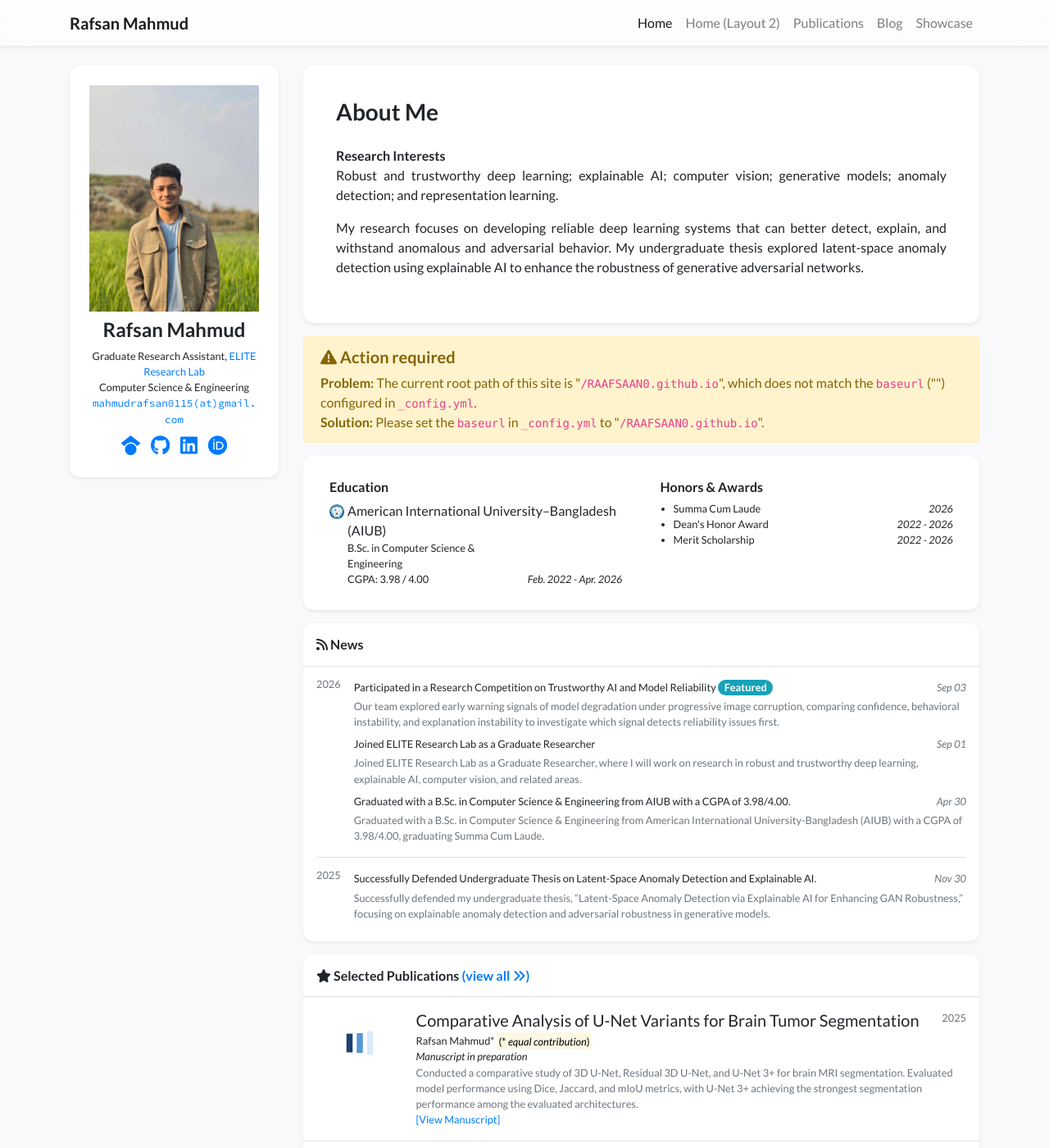
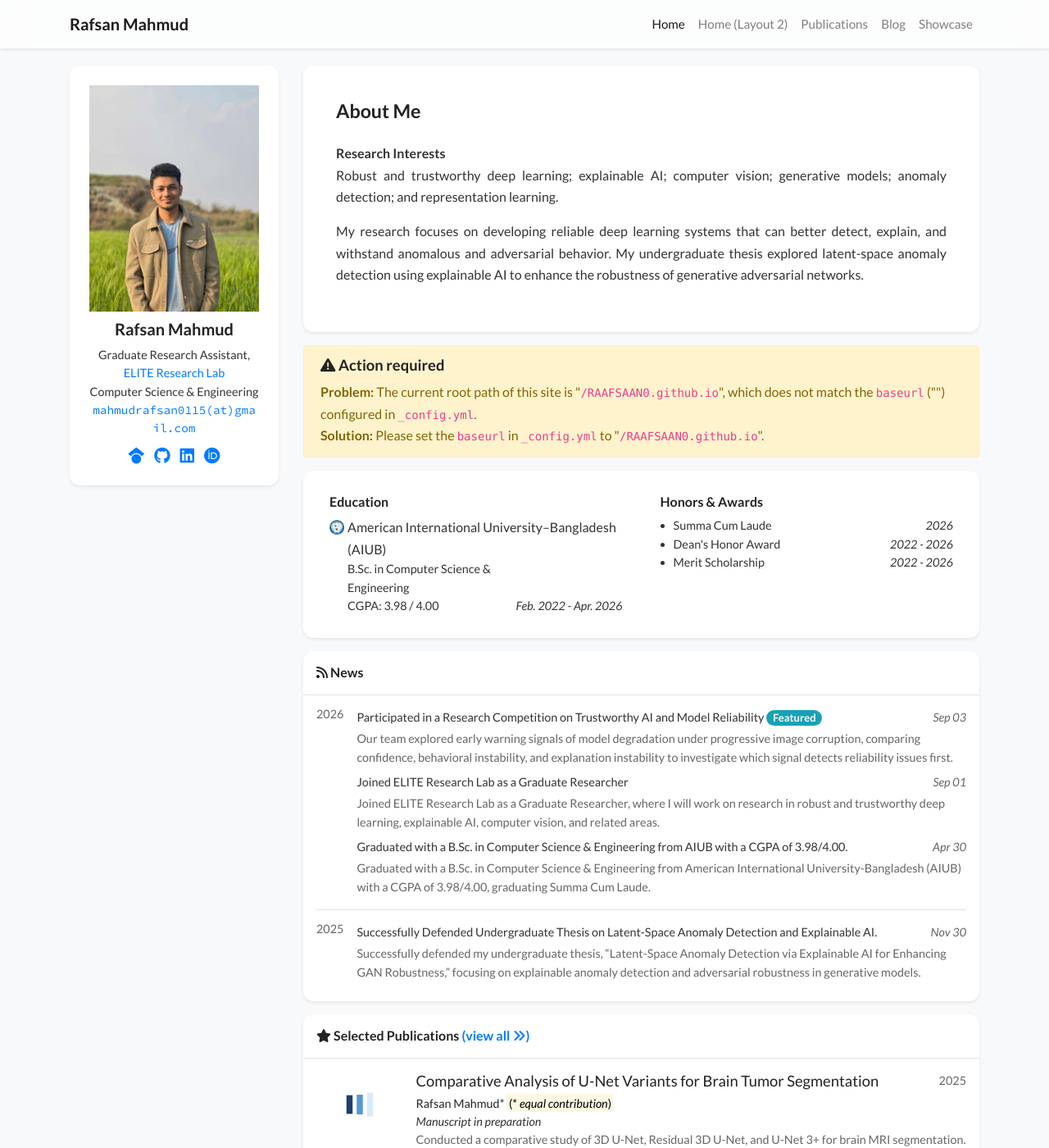
Before and after one commit to RAAFSAAN0/RAAFSAAN0.github.io, a Jekyll site: the page built from index.html, in a window 1280 px wide and 1400 px high. Shown: the whole window at 82% size. Built offline with Jekyll 4.4.1, drawn with Linux system fonts in a browser that asks for light colours; nearby versions of some CDN libraries; a style sheet for code colours, icons or effects is not loaded.

Commit message:
Update global.css

```diff
--- a/assets/css/global.css
+++ b/assets/css/global.css
@@ -1,25 +1,133 @@
 @charset "utf-8";
+
+/* ============================================================
+   GLOBAL TYPOGRAPHY
+   ============================================================ */
+
+html {
+    font-size: 16px;
+}
+
 body {
     font-family: "Lato", sans-serif;
     font-weight: 400;
+    font-size: 16px;
+    line-height: 1.65;
+    color: #333;
     padding-top: 5.0rem;
+    -webkit-font-smoothing: antialiased;
+    -moz-osx-font-smoothing: grayscale;
 }
+
+
+/* ============================================================
+   HEADINGS
+   ============================================================ */
 
 h1, h2, h3, h4, h5, h6,
 .h1, .h2, .h3, .h4, .h5, .h6 {
+    font-family: "Lato", sans-serif;
     font-weight: 700;
+    line-height: 1.3;
+    color: #222;
 }
 
+h1, .h1 {
+    font-size: 2.25rem;
+}
+
+h2, .h2 {
+    font-size: 1.75rem;
+}
+
+h3, .h3 {
+    font-size: 1.45rem;
+}
+
+h4, .h4 {
+    font-size: 1.25rem;
+}
+
+h5, .h5 {
+    font-size: 1.15rem;
+}
+
+h6, .h6 {
+    font-size: 1rem;
+}
+
+
+/* ============================================================
+   PARAGRAPHS
+   ============================================================ */
+
+p {
+    font-size: 1rem;
+    line-height: 1.65;
+}
+
+
+/* ============================================================
+   SMALL / SECONDARY TEXT
+   ============================================================ */
+
+.small {
+    font-size: 0.9rem !important;
+    line-height: 1.55;
+}
+
+.text-muted {
+    color: #666 !important;
+}
+
+
+/* ============================================================
+   PROFILE
+   ============================================================ */
+
+.text-profile-position {
+    font-weight: 400;
+    font-size: 1.05rem;
+    line-height: 1.5;
+}
+
+.text-profile-bio {
+    font-weight: 400;
+    font-size: 1rem;
+    line-height: 1.7;
+}
+
+
+/* ============================================================
+   NAVIGATION
+   ============================================================ */
+
+.navbar {
+    background-color: rgba(255, 255, 255, 0.6) !important;
+    backdrop-filter: blur(16px);
+    -webkit-backdrop-filter: blur(16px);
+}
+
+.navbar .nav-link {
+    font-size: 0.95rem;
+    font-weight: 400;
+}
+
+
+/* ============================================================
+   CARDS
+   ============================================================ */
+
 .card {
-    border-radius: 0.8rem!important;
+    border-radius: 0.8rem !important;
 }
 
 .card-img-overlay {
-    border-radius: 0.8rem!important;
+    border-radius: 0.8rem !important;
 }
 
 .rounded-xl {
-    border-radius: 0.8rem!important;
+    border-radius: 0.8rem !important;
 }
 
 .rounded-xl-bottom {
@@ -33,20 +141,27 @@ h1, h2, h3, h4, h5, h6,
 }
 
 
-.text-profile-position {
-    font-weight: 400;
+/* ============================================================
+   PUBLICATIONS
+   ============================================================ */
+
+.abstract-body {
+    min-height: 100px;
 }
 
-.text-profile-bio {
-    /* font-family: "Raleway"; */
-    font-weight: 400;
+.abstract-links {
+    font-size: 0.9rem !important;
+    line-height: 1.6;
 }
 
-.navbar {
-    background-color: rgba(255, 255, 255, 0.6) !important;
-    backdrop-filter: blur(16px);
-    -webkit-backdrop-filter: blur(16px);
+.badge-publication {
+    font-size: 90%;
 }
+
+
+/* ============================================================
+   IMAGES
+   ============================================================ */
 
 .inline-badge {
     height: 16px;
@@ -62,10 +177,6 @@ h1, h2, h3, h4, h5, h6,
 .cover-image {
     width: 180px;
     max-height: 120px;
-}
-
-.abstract-body {
-    min-height: 100px;
 }
 
 img.lazy {
@@ -84,10 +195,51 @@ div.lazy {
     min-height: 80px;
 }
 
-.badge-publication {
-    font-size: 100%;
+
+/* ============================================================
+   EMAIL
+   ============================================================ */
+
+.email-text {
+    font-family: "Source Code Pro", monospace;
 }
 
-.email-text {
-    font-family: Source Code Pro, monospace;
+
+/* ============================================================
+   RESPONSIVE TYPOGRAPHY
+   ============================================================ */
+
+@media (max-width: 768px) {
+
+    html {
+        font-size: 15.5px;
+    }
+
+    body {
+        font-size: 15.5px;
+    }
+
+    h1, .h1 {
+        font-size: 2rem;
+    }
+
+    h2, .h2 {
+        font-size: 1.55rem;
+    }
+
+    h3, .h3 {
+        font-size: 1.3rem;
+    }
+
+    h5, .h5 {
+        font-size: 1.1rem;
+    }
+
+    .text-profile-position {
+        font-size: 1rem;
+    }
+
+    .text-profile-bio {
+        font-size: 0.98rem;
+    }
 }
```
